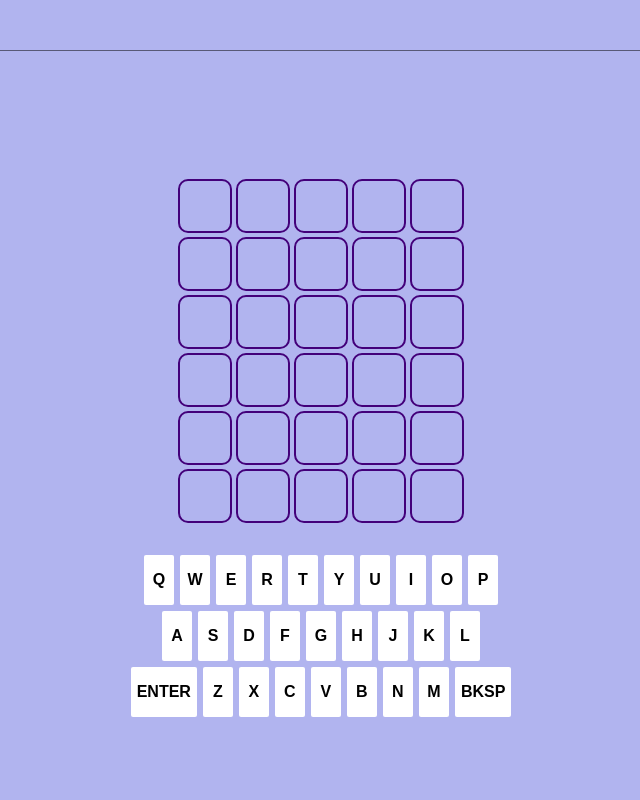
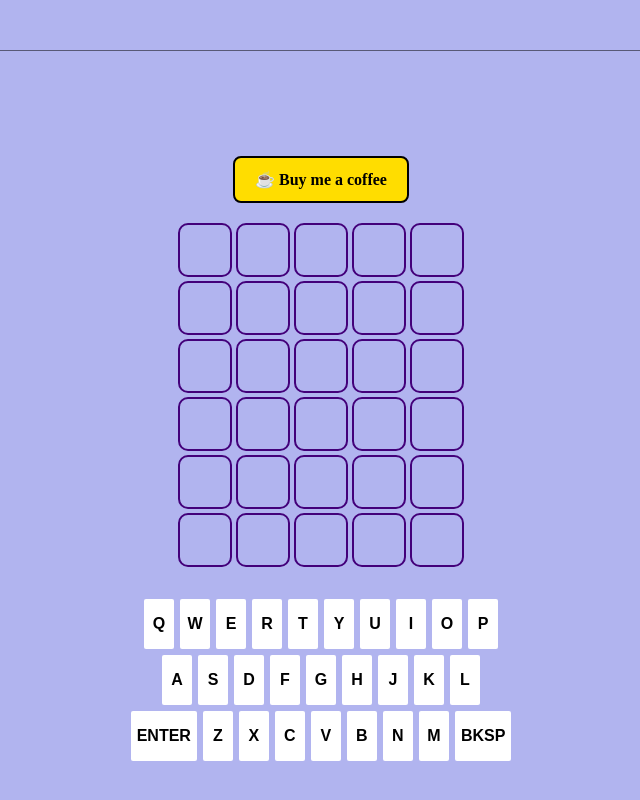
Before and after one commit to partlows/partlows.github.io, a Next.js app: page /wordle_clone in a window 1280 px wide. Shown: the top 800 px of the page, without its empty margins (319-959 px from the left). Built offline with nearby package versions, Linux system fonts and the light colour scheme; a web font is replaced by a local one.

Commit message:
-fix bug for lose game state -fix alignment bug

```diff
--- a/src/app/wordle_clone/components/Game.tsx
+++ b/src/app/wordle_clone/components/Game.tsx
@@ -2,6 +2,7 @@ import { useWordleContext } from "./WordleContext";
 import { Board } from "./Board";
 import { ScreenKeyboard } from "./ScreenKeyboard";
 import styles from "./Game.module.scss";
+import { BuyMeACoffee } from "@/scripts";
 
 export const Game: React.FC = () => {
   const { currentColumn, currentRow } = useWordleContext();
@@ -17,6 +18,7 @@ export const Game: React.FC = () => {
 
   return (
     <div className={styles.container} onClick={handleContainerClick}>
+      <BuyMeACoffee />
       <Board />
       <ScreenKeyboard />
     </div>
--- a/src/app/wordle_clone/components/LetterSquare.module.scss
+++ b/src/app/wordle_clone/components/LetterSquare.module.scss
@@ -49,7 +49,8 @@
 
 .letter-input {
   display: flex;
-  justify-items: center;
+  justify-content: center;
+  align-items: center;
   font-weight: bold;
   font-size: 2rem;
   padding: 0;
@@ -62,6 +63,7 @@
   caret-color: transparent;
   text-transform: uppercase;
   pointer-events: none;
+  text-align: center;
 
   &:focus-visible {
     outline: none;
--- a/src/app/wordle_clone/components/LetterSquare.tsx
+++ b/src/app/wordle_clone/components/LetterSquare.tsx
@@ -20,7 +20,7 @@ export const LetterSquare: React.FC<LetterSquareProps> = ({
     currentRow,
     wordToGuess,
     boardState,
-    isWordleSolved,
+    isGameOver,
     handleBackspace,
     handleEnter,
     handleKeyPress,
@@ -53,14 +53,14 @@ export const LetterSquare: React.FC<LetterSquareProps> = ({
       className={cn(styles["letter-container"], {
         [styles["letter-container--filled"]]: boardState[rowIndex][squareIndex],
         [styles["letter-container--guessed-incorrectly"]]:
-          (isWordleSolved || isCompletedRow) && hasLetter && !letterInWord,
+          (isGameOver || isCompletedRow) && hasLetter && !letterInWord,
         [styles["letter-container--guessed-correctly-wrong-space"]]:
-          (isWordleSolved || isCompletedRow) &&
+          (isGameOver || isCompletedRow) &&
           hasLetter &&
           letterInWord &&
           !letterInRightSpot,
         [styles["letter-container--guessed-correctly-right-space"]]:
-          (isWordleSolved || isCompletedRow) &&
+          (isGameOver || isCompletedRow) &&
           hasLetter &&
           letterInWord &&
           letterInRightSpot,
@@ -70,7 +70,7 @@ export const LetterSquare: React.FC<LetterSquareProps> = ({
         ref={inputRef}
         id={`row-${rowIndex}-square-${squareIndex}`}
         type="text"
-        disabled={currentRow !== rowIndex || isWordleSolved}
+        disabled={currentRow !== rowIndex || isGameOver}
         value={boardState[rowIndex][squareIndex]}
         maxLength={1}
         className={styles["letter-input"]}
--- a/src/app/wordle_clone/components/ScreenKeyboard.tsx
+++ b/src/app/wordle_clone/components/ScreenKeyboard.tsx
@@ -9,7 +9,7 @@ export const ScreenKeyboard = () => {
     handleBackspace,
     handleEnter,
     handleKeyPress,
-    isWordleSolved,
+    isGameOver,
   } = useWordleContext();
 
   const KEYBOARD_LAYOUT = [
@@ -33,7 +33,7 @@ export const ScreenKeyboard = () => {
       {KEYBOARD_LAYOUT.map((row, i) => {
         return (
           <KeyboardRow
-            disableKeys={isWordleSolved}
+            disableKeys={isGameOver}
             key={i}
             keyContent={row}
             handleKeyClick={handleKeyClick}
--- a/src/app/wordle_clone/components/WordleContext.tsx
+++ b/src/app/wordle_clone/components/WordleContext.tsx
@@ -8,8 +8,8 @@ type WordleContextType = {
   setCurrentRow: React.Dispatch<React.SetStateAction<number>>;
   currentColumn: number;
   setCurrentColumn: React.Dispatch<React.SetStateAction<number>>;
-  isWordleSolved: boolean;
-  setIsWordleSolved: React.Dispatch<React.SetStateAction<boolean>>;
+  isGameOver: boolean;
+  setIsGameOver: React.Dispatch<React.SetStateAction<boolean>>;
   boardState: string[][];
   setBoardState: React.Dispatch<React.SetStateAction<string[][]>>;
   wordToGuess: string;
@@ -40,7 +40,7 @@ export const WordleContextProvider = ({
 
   const [currentRow, setCurrentRow] = useState(0);
   const [currentColumn, setCurrentColumn] = useState(0);
-  const [isWordleSolved, setIsWordleSolved] = useState(false);
+  const [isGameOver, setIsGameOver] = useState(false);
   const [boardState, setBoardState] = useState<string[][]>(
     Array.from({ length: MAX_ROWS }, () =>
       Array.from({ length: MAX_COLUMNS }, () => "")
@@ -96,11 +96,14 @@ export const WordleContextProvider = ({
     ) {
       if (boardState[currentRow].join("").toLocaleUpperCase() === wordToGuess) {
         console.log("You Win!");
-        setIsWordleSolved(true);
+        setIsGameOver(true);
         // TODO: Create victory animation
       } else {
         // TODO: need to flip background colors of squares if correct and black out wrong guesses.
-        //setCurrentWord("");
+        if (currentRow === MAX_ROWS - 1) {
+          setIsGameOver(true); // TODO: change this bc it doesn't make sense
+          console.log("You Lose!");
+        }
         moveToNextRow();
       }
     } else {
@@ -125,8 +128,8 @@ export const WordleContextProvider = ({
         setCurrentColumn,
         boardState,
         setBoardState,
-        isWordleSolved,
-        setIsWordleSolved,
+        isGameOver,
+        setIsGameOver,
         wordToGuess,
         handleBackspace,
         handleEnter,
--- /dev/null
+++ b/src/scripts/BuyMeACoffee.tsx
@@ -0,0 +1,37 @@
+"use client";
+
+import React from "react";
+
+export const BuyMeACoffee: React.FC = () => {
+  return (
+    <div style={{ display: "flex", justifyContent: "center", margin: "20px 0" }}>
+      <a
+        href="https://www.buymeacoffee.com/partlows"
+        target="_blank"
+        rel="noopener noreferrer"
+        style={{
+          display: "inline-flex",
+          alignItems: "center",
+          padding: "12px 20px",
+          backgroundColor: "#FFDD00",
+          color: "#000000",
+          textDecoration: "none",
+          borderRadius: "8px",
+          fontFamily: "Cookie, cursive",
+          fontSize: "16px",
+          fontWeight: "bold",
+          border: "2px solid #000000",
+          transition: "transform 0.2s ease",
+        }}
+        onMouseEnter={(e) => {
+          e.currentTarget.style.transform = "scale(1.05)";
+        }}
+        onMouseLeave={(e) => {
+          e.currentTarget.style.transform = "scale(1)";
+        }}
+      >
+        ☕ Buy me a coffee
+      </a>
+    </div>
+  );
+};
--- /dev/null
+++ b/src/scripts/index.ts
@@ -0,0 +1 @@
+export * from "./BuyMeACoffee";
```
